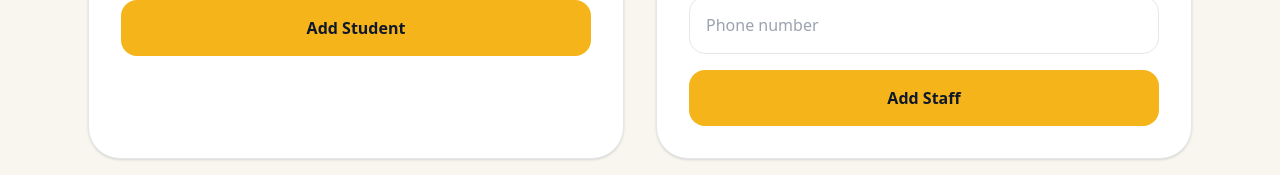
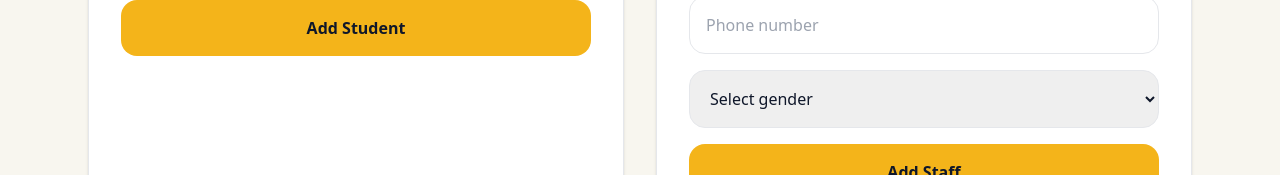
Before and after one commit to amen70241-cloud/perfect-foundation, a Next.js app: page /admin in a window 1280 px wide. Shown: the part 625-800 px from the top of the page. Built offline with nearby package versions, Linux system fonts and the light colour scheme; no server answers; the database is empty.

Commit message:
Update admin.js

```diff
--- a/pages/admin.js
+++ b/pages/admin.js
@@ -206,6 +206,7 @@
       .from("staff")
       .update({
         full_name: staffName,
+        gender: staffGender,
         role: staffRole,
         assigned_class: staffClass,
         phone: staffPhone,
@@ -223,6 +224,7 @@
       },
       body: JSON.stringify({
         full_name: staffName,
+        gender: staffGender,
         role: authRole,
         staff_role: staffRole,
         assigned_class: staffClass,
@@ -246,6 +248,7 @@
   setStaffRole("");
   setStaffClass("");
   setStaffPhone("");
+  setStaffGender("");
   setEditingStaffId(null);
   loadData();
 }
@@ -457,7 +460,16 @@
                 placeholder="Phone number"
                 className="input"
               />
-
+              <select
+  value={staffGender}
+  onChange={(e) => setStaffGender(e.target.value)}
+  required
+  className="input"
+>
+  <option value="">Select gender</option>
+  <option value="Male">Male</option>
+  <option value="Female">Female</option>
+</select>
               <button className="btn-gold">
                 {editingStaffId ? "Update Staff" : "Add Staff"}
               </button>
```
